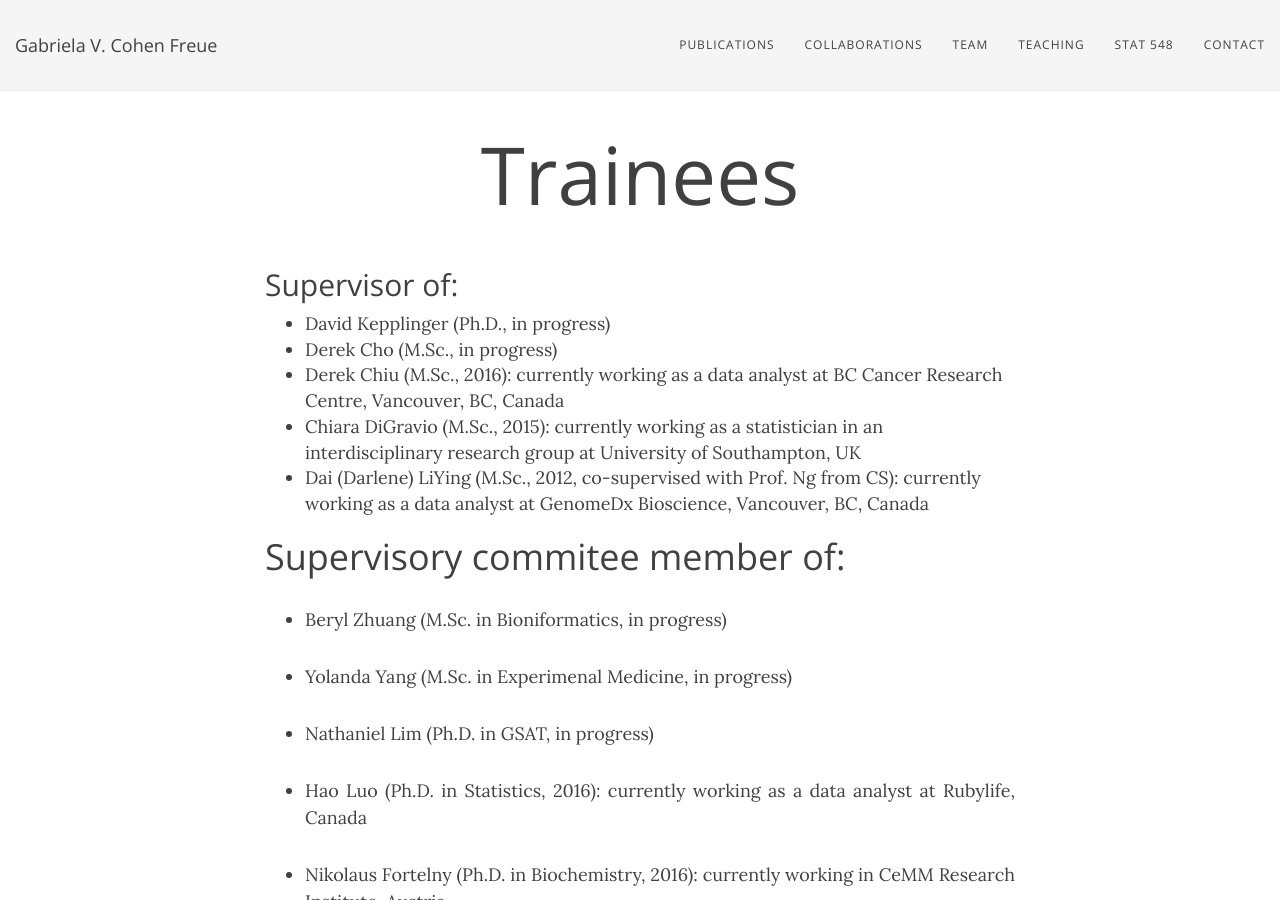
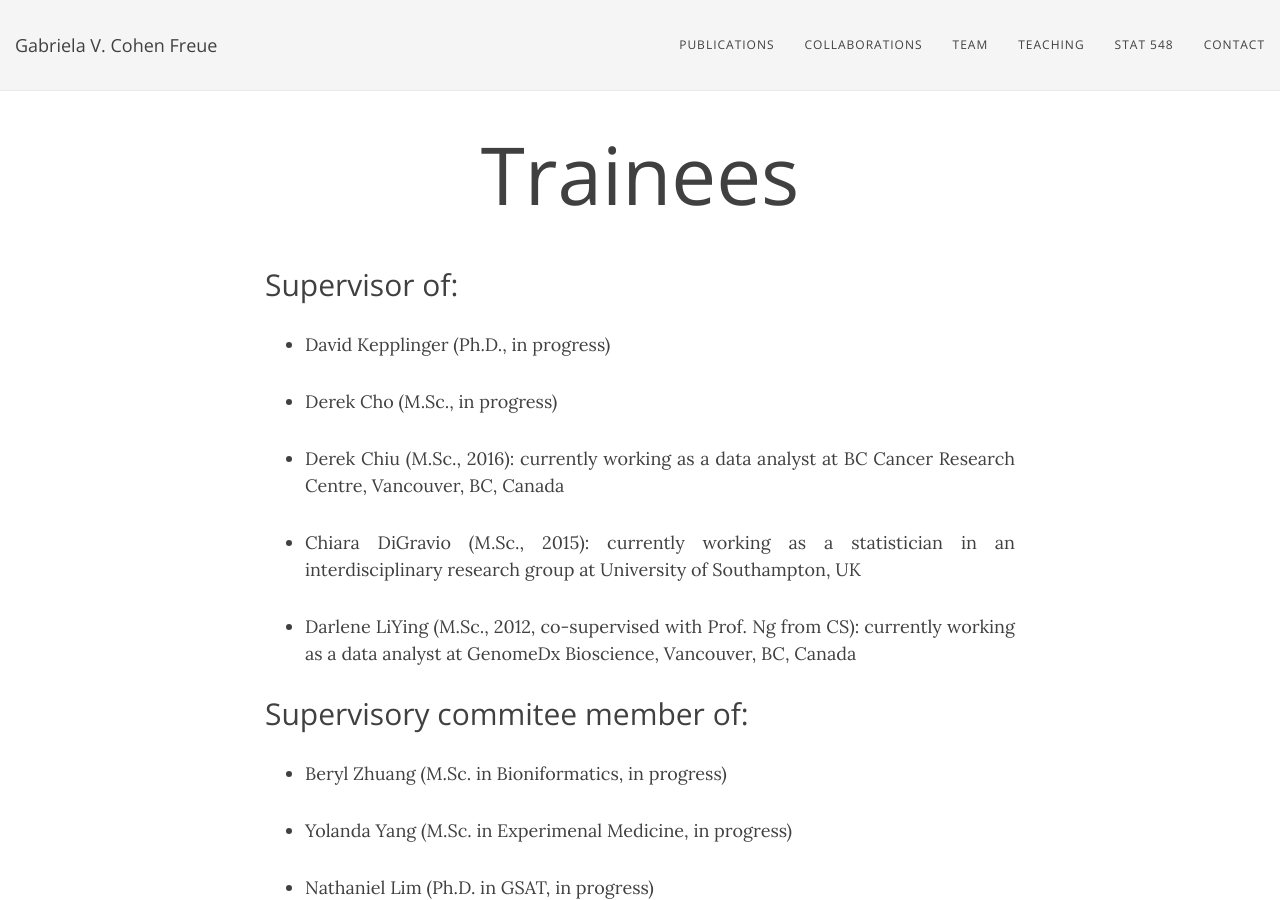
Before and after one commit to gcohenfr/gcohenfr.github.io, a Jekyll site: the page built from team.md, in a window 1280 px wide and 900 px high. Built offline with Jekyll 4.4.1, drawn with Linux system fonts in a browser that asks for light colours; nearby versions of some CDN libraries.

Commit message:
minor edits

```diff
--- a/team.md
+++ b/team.md
@@ -6,13 +6,17 @@
 ## Supervisor of:
 
 - David Kepplinger (Ph.D., in progress)
+
 - Derek Cho (M.Sc., in progress)
+
 - Derek Chiu (M.Sc., 2016): currently working as a data analyst at BC Cancer Research Centre, Vancouver, BC, Canada
+
 - Chiara DiGravio (M.Sc., 2015): currently working as a statistician in an interdisciplinary research group at University of Southampton, UK
-- Dai (Darlene) LiYing (M.Sc., 2012, co-supervised with Prof. Ng from CS): currently working as a data analyst at
+
+- Darlene LiYing (M.Sc., 2012, co-supervised with Prof. Ng from CS): currently working as a data analyst at
 GenomeDx Bioscience, Vancouver, BC, Canada
 
-# Supervisory commitee member of:
+## Supervisory commitee member of:
 
 - Beryl Zhuang (M.Sc. in Bioniformatics, in progress)
 
```
